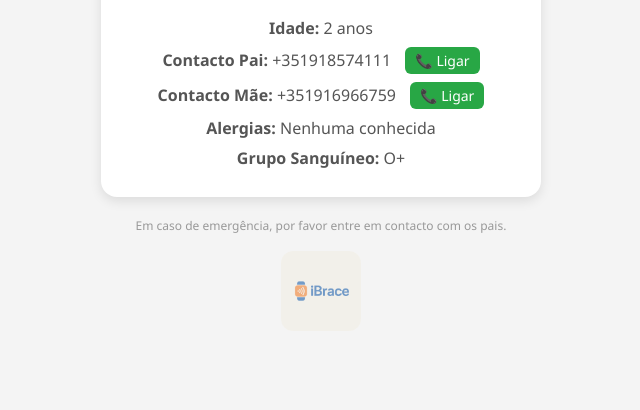
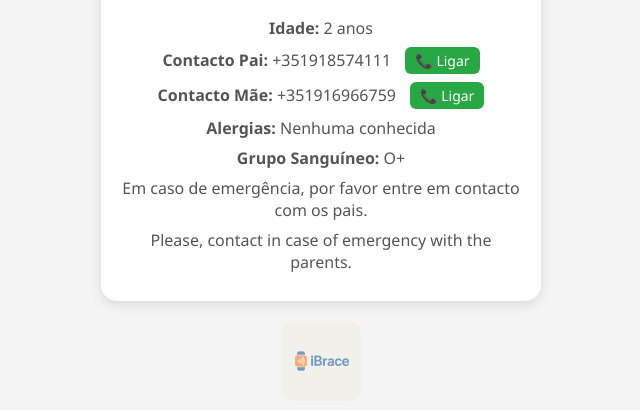
Before and after one commit to joaomachado46/iBrace_MariaLuisa, a plain HTML site: page index.html in a window 1280 px wide. Shown: the part 514-924 px from the top of the page, without its empty margins (319-959 px from the left). Before the commit the page ends 869 px from the top, so only its background shows below. Drawn offline with Linux system fonts and the light colour scheme.

Commit message:
Update index.html

```diff
--- a/index.html
+++ b/index.html
@@ -27,11 +27,11 @@
     </p>
     <p><strong>Alergias:</strong> Nenhuma conhecida</p>
     <p><strong>Grupo Sanguíneo:</strong> O+</p>
+    <p>Em caso de emergência, por favor entre em contacto com os pais.</p>
+    <p>Please, contact in case of emergency with the parents.</p>
   </div>
 
   <div class="footer">
-    Em caso de emergência, por favor entre em contacto com os pais.
-    <br><br>
     <img src="img/iBrace_color.png" alt="iBrace logo" style="max-width: 80px; opacity: 0.6;" />
   </div>
 
```
